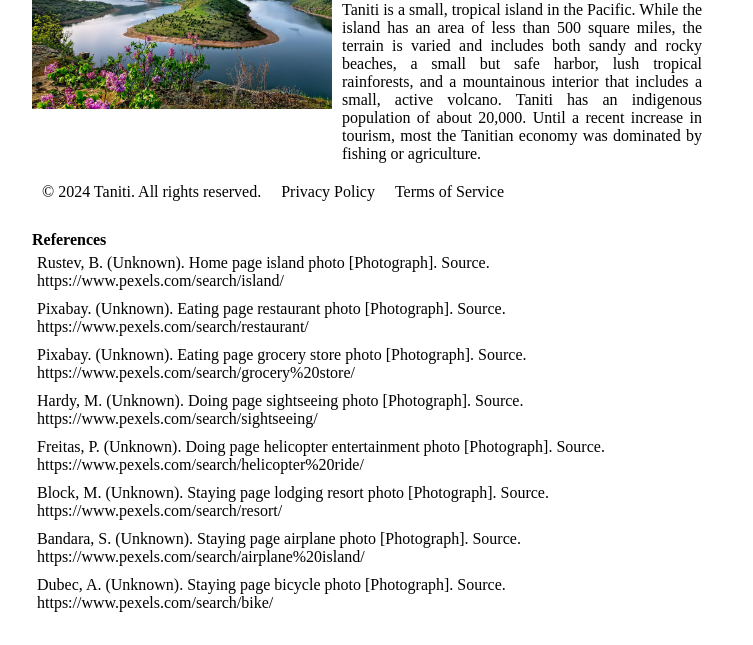
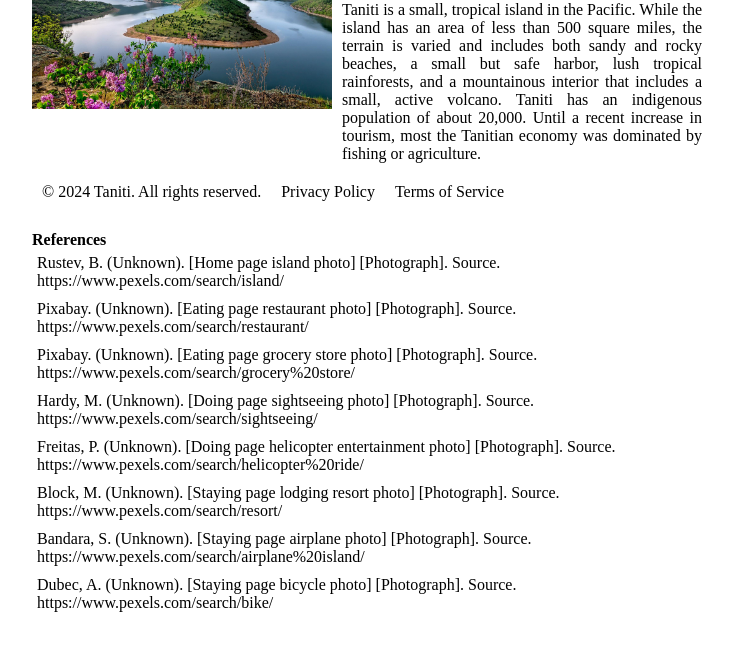
Before and after one commit to charlz092270/charlz092270.github.io, a plain HTML site: page index.html in a window 1280 px wide. Shown: the part 155-800 px from the top of the page, without its empty margins (258-1011 px from the left). Drawn offline with Linux system fonts and the light colour scheme.

Commit message:
Update photo

```diff
--- a/index.html
+++ b/index.html
@@ -40,15 +40,15 @@
             </div>
             <div style="clear: both; padding-top: 20px;">
                 <div><strong>References</strong></div>
-                <div style="padding: 5px;">Rustev, B. (Unknown). Home page island photo [Photograph]. Source.<br/>https://www.pexels.com/search/island/</div>
-                <div style="padding: 5px;">Pixabay. (Unknown). Eating page restaurant photo [Photograph]. Source.<br/>https://www.pexels.com/search/restaurant/</div>
-                <div style="padding: 5px;">Pixabay. (Unknown). Eating page grocery store photo [Photograph]. Source.<br/>https://www.pexels.com/search/grocery%20store/</div>
-                <div style="padding: 5px;">Hardy, M. (Unknown). Doing page sightseeing photo [Photograph]. Source.<br/>https://www.pexels.com/search/sightseeing/</div>
-                <div style="padding: 5px;">Freitas, P. (Unknown). Doing page helicopter entertainment photo [Photograph]. Source.<br/>https://www.pexels.com/search/helicopter%20ride/</div>
+                <div style="padding: 5px;">Rustev, B. (Unknown). [Home page island photo] [Photograph]. Source.<br/>https://www.pexels.com/search/island/</div>
+                <div style="padding: 5px;">Pixabay. (Unknown). [Eating page restaurant photo] [Photograph]. Source.<br/>https://www.pexels.com/search/restaurant/</div>
+                <div style="padding: 5px;">Pixabay. (Unknown). [Eating page grocery store photo] [Photograph]. Source.<br/>https://www.pexels.com/search/grocery%20store/</div>
+                <div style="padding: 5px;">Hardy, M. (Unknown). [Doing page sightseeing photo] [Photograph]. Source.<br/>https://www.pexels.com/search/sightseeing/</div>
+                <div style="padding: 5px;">Freitas, P. (Unknown). [Doing page helicopter entertainment photo] [Photograph]. Source.<br/>https://www.pexels.com/search/helicopter%20ride/</div>
 
-                <div style="padding: 5px;">Block, M. (Unknown). Staying page lodging resort photo [Photograph]. Source.<br/>https://www.pexels.com/search/resort/</div>
-                <div style="padding: 5px;">Bandara, S. (Unknown). Staying page airplane photo [Photograph]. Source.<br/>https://www.pexels.com/search/airplane%20island/</div>
-                <div style="padding: 5px;">Dubec, A. (Unknown). Staying page bicycle photo [Photograph]. Source.<br/>https://www.pexels.com/search/bike/</div>
+                <div style="padding: 5px;">Block, M. (Unknown). [Staying page lodging resort photo] [Photograph]. Source.<br/>https://www.pexels.com/search/resort/</div>
+                <div style="padding: 5px;">Bandara, S. (Unknown). [Staying page airplane photo] [Photograph]. Source.<br/>https://www.pexels.com/search/airplane%20island/</div>
+                <div style="padding: 5px;">Dubec, A. (Unknown). [Staying page bicycle photo] [Photograph]. Source.<br/>https://www.pexels.com/search/bike/</div>
             </div>
         </div>
     </body>
```
